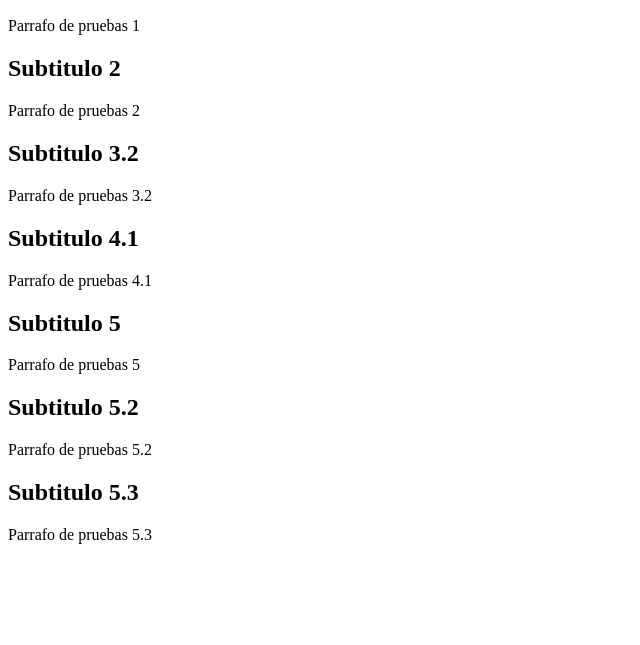
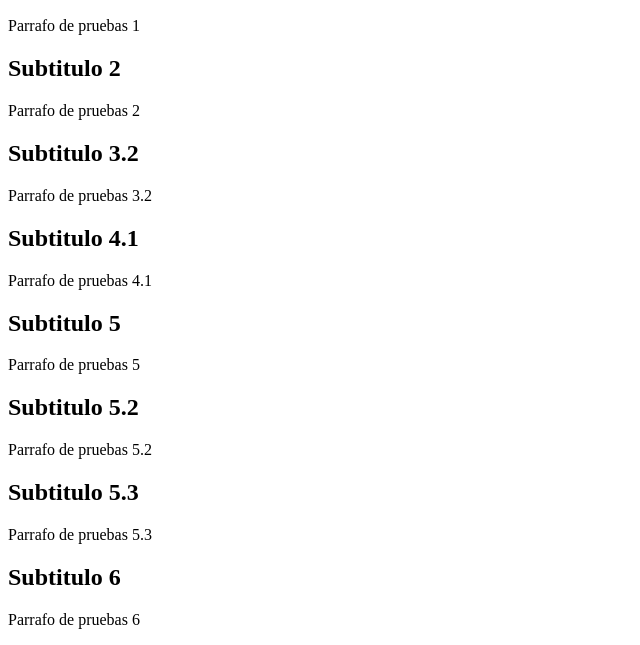
Before and after one commit to AleY9/pruebas, a plain HTML site: page index.html in a window 1280 px wide. Shown: the part 168-813 px from the top of the page, without its empty margins (0-640 px from the left). Drawn offline with Linux system fonts and the light colour scheme.

Commit message:
Agregado parrafo 6

```diff
--- a/index.html
+++ b/index.html
@@ -31,5 +31,8 @@
     <h2>Subtitulo 5.3</h2>
     <p>Parrafo de pruebas 5.3</p>
 
+    <h2>Subtitulo 6</h2>
+    <p>Parrafo de pruebas 6</p>
+
 </body>
 </html>
```
